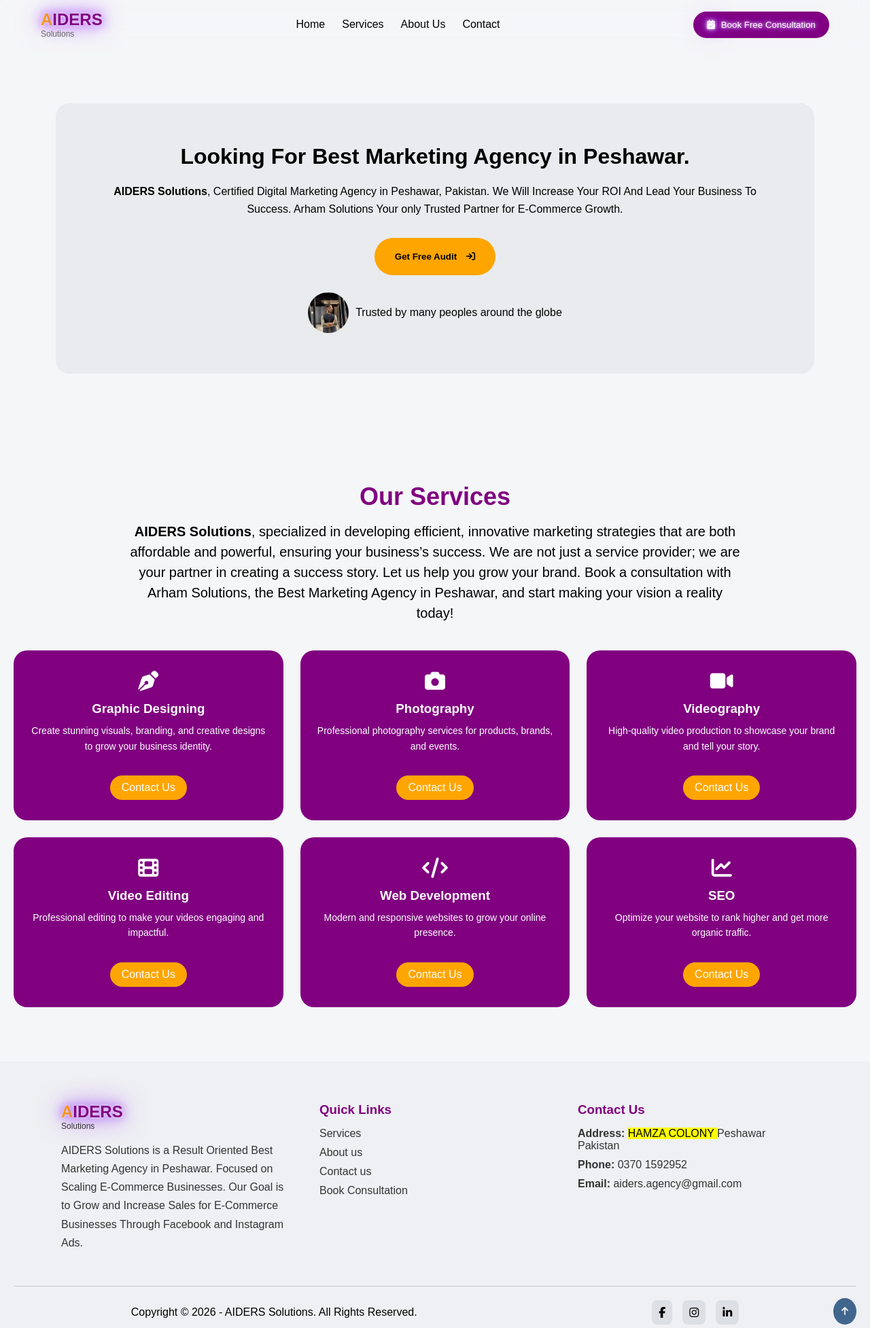
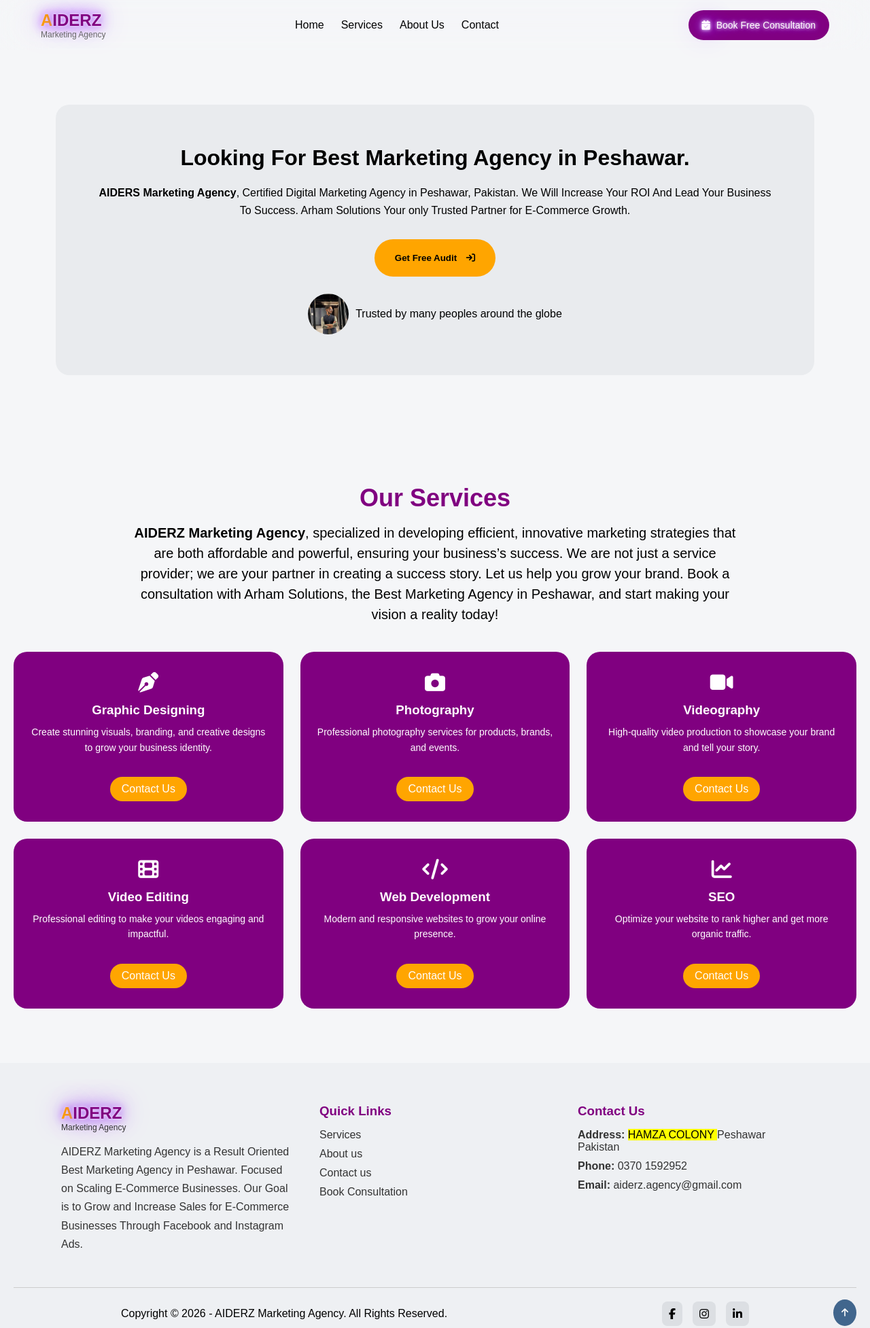
Before and after one commit to MuhammadSaqibAli-arch/Marketing-Group, a plain HTML site: page index.html in a window 1280 px wide. Shown: the whole page at 68% size. Drawn offline with Linux system fonts and the light colour scheme.

Commit message:
Aiderz Group of Marketing

```diff
--- a/index.html
+++ b/index.html
@@ -3,7 +3,7 @@
 <head>
   <meta charset="UTF-8">
   <meta name="viewport" content="width=device-width, initial-scale=1.0">
-  <title>AIDERS Solutions</title>
+  <title>AIDERS Marketing Agency</title>
     <link rel="shortcut icon" href="Icon/WhatsApp Image 2026-06-19 at 3.55.54 PM.jpeg" type="image/x-icon" >
 
 
@@ -17,8 +17,8 @@
   <!-- HEADER -->
   <header class="header">
     <div class="logo">
-      <h2><span>A</span>IDERS</h2>
-      <p>Solutions</p>
+      <h2><span>A</span>IDERZ</h2>
+      <p>Marketing Agency</p>
     </div>
 
     <nav class="navbar">
@@ -47,7 +47,7 @@
       <h1>Looking For Best Marketing Agency in Peshawar.</h1>
 
       <p>
-        <strong>AIDERS Solutions</strong>, Certified Digital Marketing Agency in
+        <strong>AIDERS Marketing Agency</strong>, Certified Digital Marketing Agency in
         Peshawar, Pakistan. We Will Increase Your ROI And Lead Your Business To Success.
         Arham Solutions Your only Trusted Partner for E-Commerce Growth.
       </p>
@@ -68,7 +68,7 @@
     <h2>Our Services</h2>
 
     <p class="description">
-      <strong>AIDERS Solutions</strong>, specialized in developing efficient, innovative marketing strategies that are both affordable and powerful, ensuring your business’s success. We are not just a service provider; we are your partner in creating a success story. Let us help you grow your brand. Book a consultation with Arham Solutions, the Best Marketing Agency in Peshawar, and start making your vision a reality today!
+      <strong>AIDERZ Marketing Agency</strong>, specialized in developing efficient, innovative marketing strategies that are both affordable and powerful, ensuring your business’s success. We are not just a service provider; we are your partner in creating a success story. Let us help you grow your brand. Book a consultation with Arham Solutions, the Best Marketing Agency in Peshawar, and start making your vision a reality today!
     </p>
 
     <div class="services-grid">
@@ -130,12 +130,12 @@
     <!-- LEFT -->
     <div class="footer-col">
       <div class="logo">
-        <h2><span>A</span>IDERS</h2>
-        <p>Solutions</p>
+        <h2><span>A</span>IDERZ</h2>
+        <p>Marketing Agency</p>
       </div>
 
       <p class="footer-text">
-        AIDERS Solutions is a Result Oriented Best Marketing Agency in Peshawar.
+        AIDERZ Marketing Agency is a Result Oriented Best Marketing Agency in Peshawar.
         Focused on Scaling E-Commerce Businesses. Our Goal is to Grow and Increase
         Sales for E-Commerce Businesses Through Facebook and Instagram Ads.
       </p>
@@ -157,14 +157,14 @@
       <h3>Contact Us</h3>
       <p><strong>Address:</strong> <mark>HAMZA COLONY </mark>  Peshawar Pakistan</p>
       <p><strong>Phone:</strong> 0370 1592952</p>
-      <p><strong>Email:</strong> aiders.agency@gmail.com</p>
+      <p><strong>Email:</strong> aiderz.agency@gmail.com</p>
     </div>
 
   </div>
 
   <!-- BOTTOM -->
   <div class="footer-bottom">
-    <p>Copyright © 2026 - AIDERS Solutions. All Rights Reserved.</p>
+    <p>Copyright © 2026 - AIDERZ Marketing Agency. All Rights Reserved.</p>
 
     <div class="social-icons">
       <i class="fa-brands fa-facebook-f"></i>
--- a/style.css
+++ b/style.css
@@ -64,8 +64,9 @@ body {
   color: white;
   border: none;
   font-weight: 500;
-  padding: 12px 20px;
+  padding: 14px 20px;
   border-radius: 25px;
+  font-size: 14px;
   cursor: pointer;
   text-shadow: 0 0 5px #fff,
     0 0 10px #a855f7,
@@ -77,6 +78,11 @@ body {
 
 .btn-primary i {
   margin-right: 5px;
+}
+.btn-primary:hover{
+   background-color: orange;
+  color:black;
+  transition: 0.4s;
 }
 
 /* HERO */
@@ -114,6 +120,11 @@ body {
   border-radius: 30px;
   font-weight: bold;
   cursor: pointer;
+}
+.btn-secondary:hover{
+  background-color: purple;
+  color: white;
+  transition: 0.4s;
 }
 
 .btn-secondary i {
```
